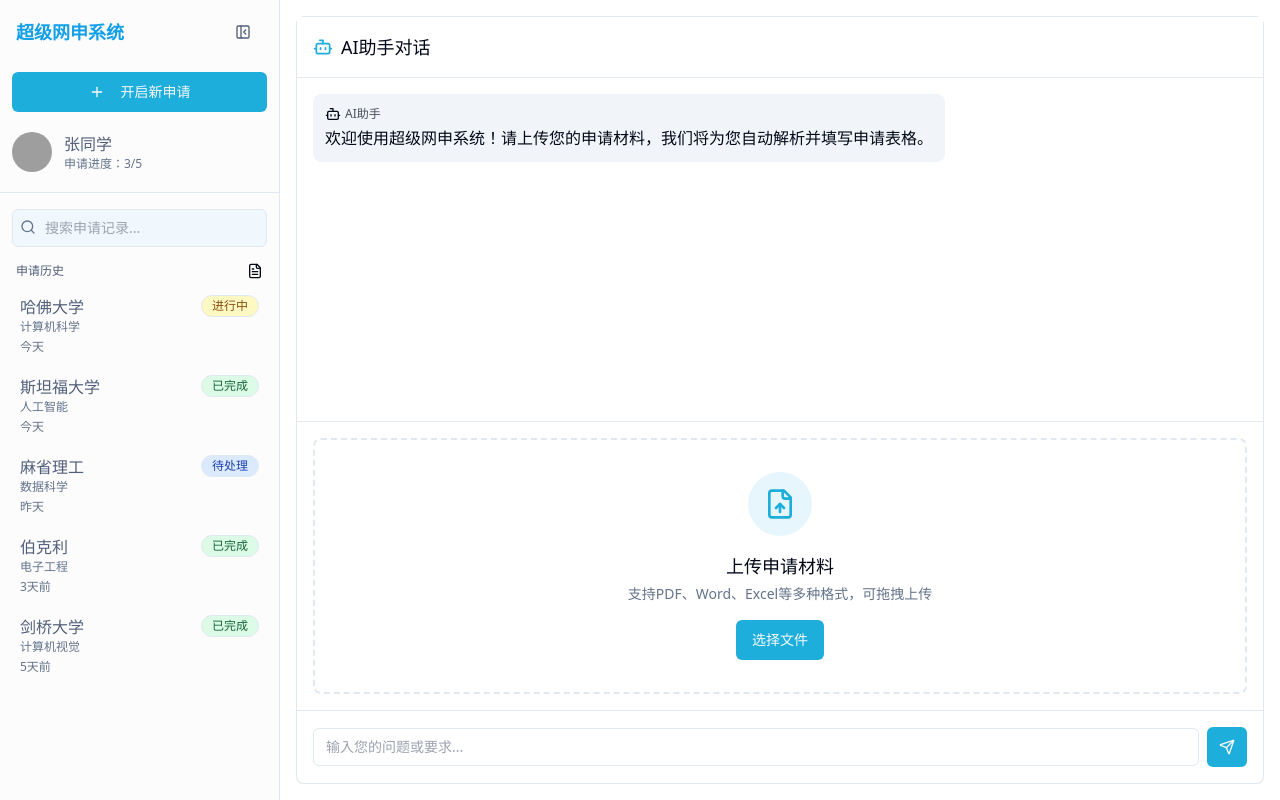
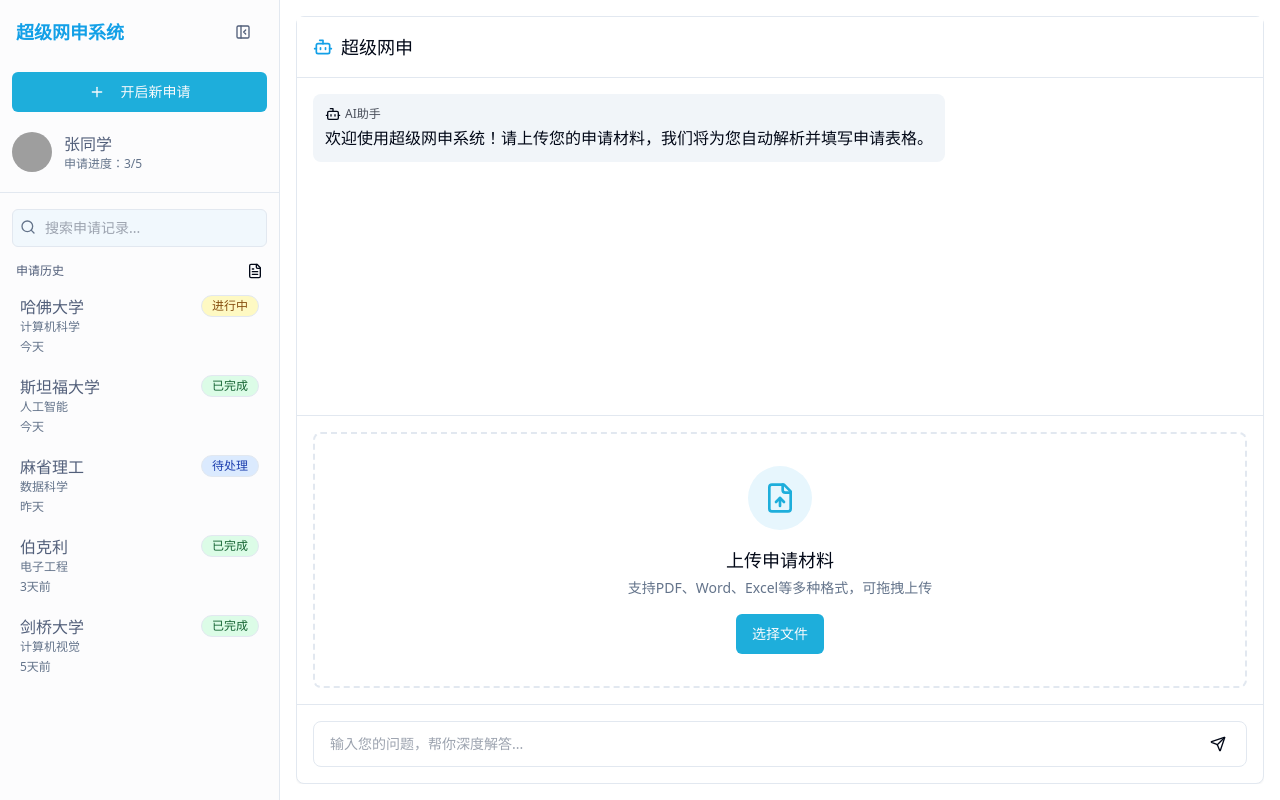
Before and after one commit to Boyiboe/apply-ai-wizard, a React (Vite) app: page / in a window 1280 px wide. Built offline with nearby package versions, Linux system fonts and the light colour scheme; grey boxes are pictures that could not be loaded.

Commit message:
feat: Implement basic chat interface
Refactor the existing chat interface to a simplified version, including a title change to "超级网申".

```diff
--- a/src/components/ChatInput.tsx
+++ b/src/components/ChatInput.tsx
@@ -11,11 +11,11 @@ interface ChatInputProps {
 export function ChatInput({ value, onChange, onSend }: ChatInputProps) {
   return (
     <div className="p-4 border-t mt-auto">
-      <div className="flex items-center">
+      <div className="flex items-center bg-background rounded-lg border">
         <input
           type="text"
-          placeholder="输入您的问题或要求..."
-          className="flex-1 bg-background border border-input rounded-md px-3 py-2 text-sm focus:outline-none focus:ring-2 focus:ring-primary/30"
+          placeholder="输入您的问题，帮你深度解答..."
+          className="flex-1 px-4 py-3 bg-transparent border-none focus:outline-none text-sm"
           value={value}
           onChange={(e) => onChange(e.target.value)}
           onKeyDown={(e) => {
@@ -24,7 +24,8 @@ export function ChatInput({ value, onChange, onSend }: ChatInputProps) {
         />
         <Button
           size="icon"
-          className="ml-2 bg-app-blue hover:bg-app-blue-dark"
+          variant="ghost"
+          className="mr-2"
           onClick={onSend}
         >
           <Send className="h-4 w-4" />
--- a/src/components/ChatInterface.tsx
+++ b/src/components/ChatInterface.tsx
@@ -1,7 +1,7 @@
 import { useState, useRef, useEffect } from "react";
 import { Card } from "@/components/ui/card";
 import { useToast } from "@/hooks/use-toast";
-import { Bot } from "lucide-react";
+import { Bot, Send, PenTool, FileCheck, BookOpen, GraduationCap, UserCheck, FileText, Clock, CheckCircle, Globe, Book } from "lucide-react";
 import { FileUpload } from "@/components/FileUpload";
 import { ChatMessages } from "@/components/ChatMessages";
 import { ChatInput } from "@/components/ChatInput";
@@ -79,7 +79,7 @@ export function ChatInterface() {
         id: "language",
         name: "语言成绩",
         status: "pending",
-        icon: <Languages className="w-4 h-4" />,
+        icon: <Globe className="w-4 h-4" />,  // Changed from Languages to Globe
       },
       {
         id: "recommendation",
@@ -575,8 +575,8 @@ export function ChatInterface() {
           >
             <div className="p-4 border-b bg-card">
               <h2 className="text-lg font-medium flex items-center">
-                <Bot className="mr-2 h-5 w-5 text-app-blue" />
-                AI助手对话
+                <Bot className="mr-2 h-5 w-5 text-primary" />
+                超级网申
               </h2>
             </div>
 
```
